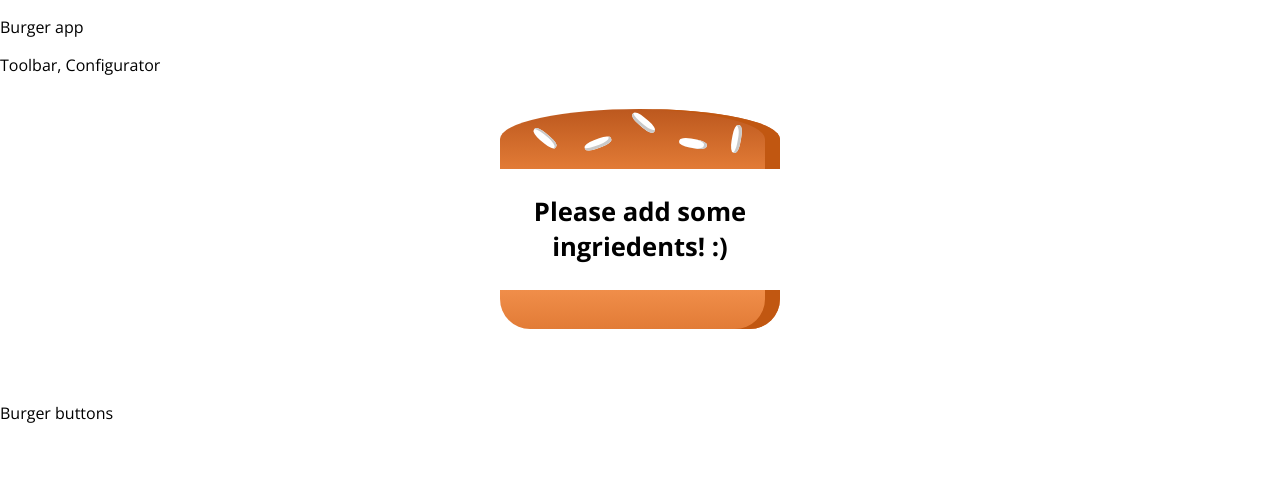
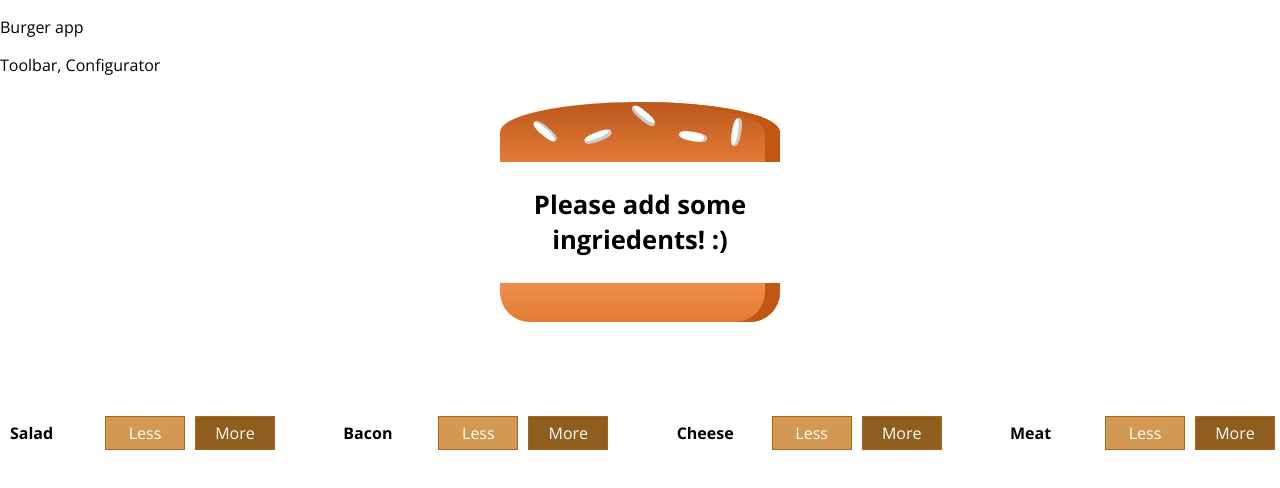
Before and after one commit to BartlomiejKar/burger-app-react, a React (Create React App) app: page / in a window 1280 px wide. Shown: the top 488 px of the page. Built offline with nearby package versions, Linux system fonts and the light colour scheme.

Commit message:
added buttons less/more and names ingriedients

```diff
--- a/src/container/Burger.css
+++ b/src/container/Burger.css
@@ -1,8 +1,8 @@
 .Burger {
   width: 100%;
-  height: 250px;
+  height: 350px;
   font-weight: bold;
-  overflow: scroll;
+  /* overflow: scroll; */
   font-size: 1.6rem;
   margin: auto;
   text-align: center;
--- /dev/null
+++ b/src/container/burgerBuilder/BurgerControls/BurgerButtons/BurgerButtons.css
@@ -0,0 +1,56 @@
+.BuildControl {
+    display: flex;
+    justify-content: space-between;
+    align-items: center;
+    margin: 5px 0;
+}
+
+.BuildControl button {
+    display: block;
+    font: inherit;
+    padding: 5px;
+    margin: 0 5px;
+    width: 80px;
+    border: 1px solid #AA6817;
+    cursor: pointer;
+    outline: none;
+}
+
+.BuildControl button:disabled {
+    background-color: #AC9980;
+    border: 1px solid #7E7365;
+    color: #ccc;
+    cursor: default;
+}
+
+.BuildControl button:hover:disabled {
+    background-color: #AC9980;
+    color: #ccc;
+    cursor: not-allowed;
+}
+
+.Label {
+    padding: 10px;
+    font-weight: bold;
+    width: 80px;
+}
+
+.BuildControl .Less {
+    background-color: #D39952;
+    color: white;
+}
+
+.BuildControl .More {
+    background-color: #8F5E1E;
+    color: white;
+}
+
+.BuildControl .Less:hover, .BuildControl .Less:active {
+    background-color: #DAA972;
+    color: white;
+}
+
+.BuildControl .More:hover,.BuildControl .More:active {
+    background-color: #99703F;
+    color: white;
+}
--- /dev/null
+++ b/src/container/burgerBuilder/BurgerControls/BurgerButtons/BurgerButtons.js
@@ -0,0 +1,13 @@
+import React from "react";
+import "./BurgerButtons.css";
+const BurgerButtons = (props) => {
+  return (
+    <div className="BuildControl">
+      <div className="Label">{props.label}</div>
+      <button className="Less">Less</button>
+      <button className="More">More</button>
+    </div>
+  );
+};
+
+export default BurgerButtons;
--- /dev/null
+++ b/src/container/burgerBuilder/BurgerControls/BurgerControls.js
@@ -0,0 +1,25 @@
+import React from "react";
+import "./BurgerButtons/BurgerButtons.css";
+import BurgerButtons from "./BurgerButtons/BurgerButtons";
+
+const controls = [
+  {
+    label: "Salad",
+    type: "salad",
+  },
+  { label: "Bacon", type: "bacon" },
+  { label: "Cheese", type: "cheese" },
+  { label: "Meat", type: "meat" },
+];
+
+const BurgerControls = (props) => {
+  return (
+    <div className="BuildControl">
+      {controls.map((el) => {
+        return <BurgerButtons key={el.label} type={el.type} label={el.label} />;
+      })}
+    </div>
+  );
+};
+
+export default BurgerControls;
--- a/src/container/burgerBuilder/burgerBuilder.js
+++ b/src/container/burgerBuilder/burgerBuilder.js
@@ -1,5 +1,6 @@
 import React, { Component } from "react";
 import Burger from "../Burger";
+import BurgerControls from "./BurgerControls/BurgerControls";
 
 class BurgerBuilder extends Component {
   state = {
@@ -14,7 +15,7 @@ class BurgerBuilder extends Component {
     return (
       <div>
         <Burger ingriedents={this.state.ingriedents} />
-        <div>Burger buttons</div>
+        <BurgerControls />
       </div>
     );
   }
```
